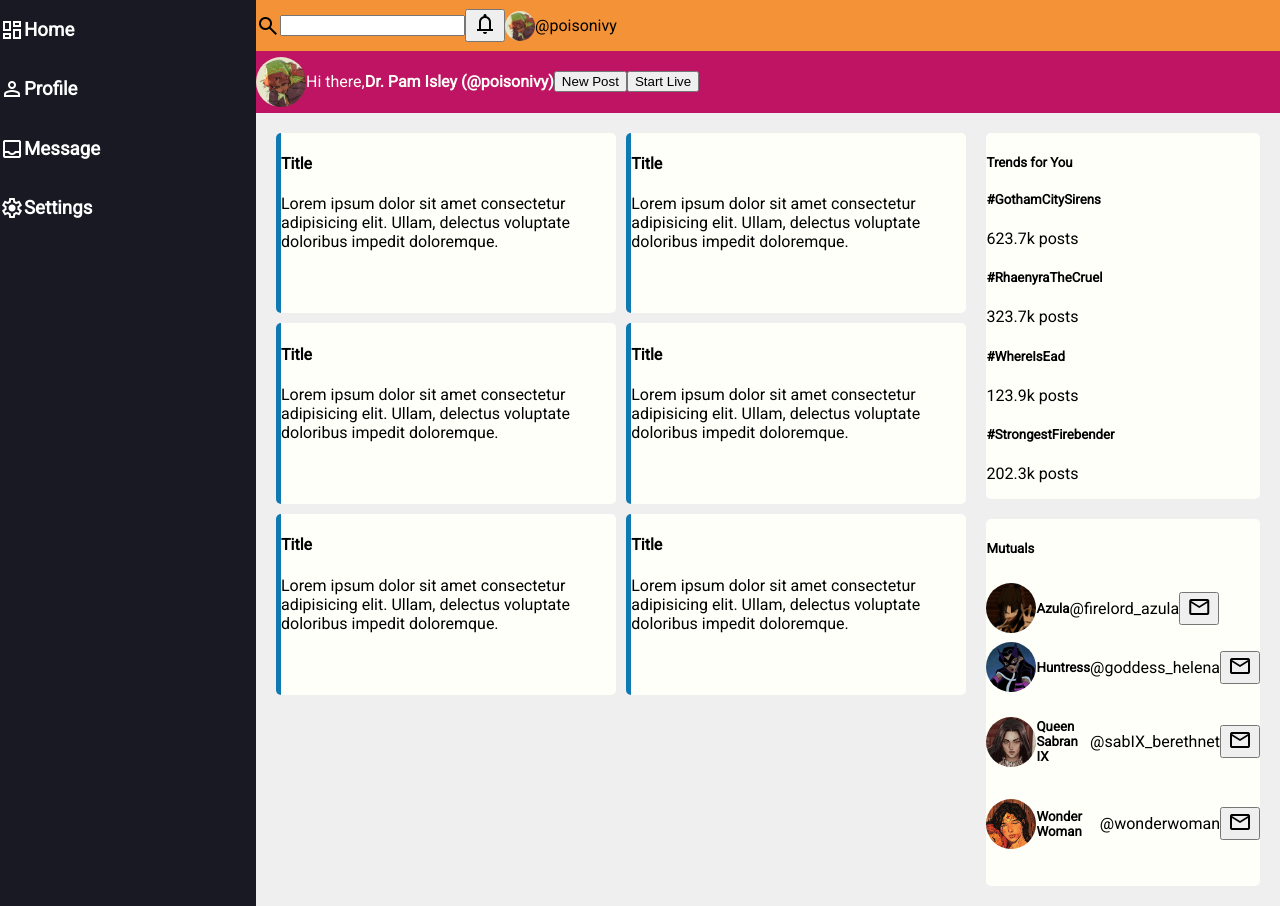
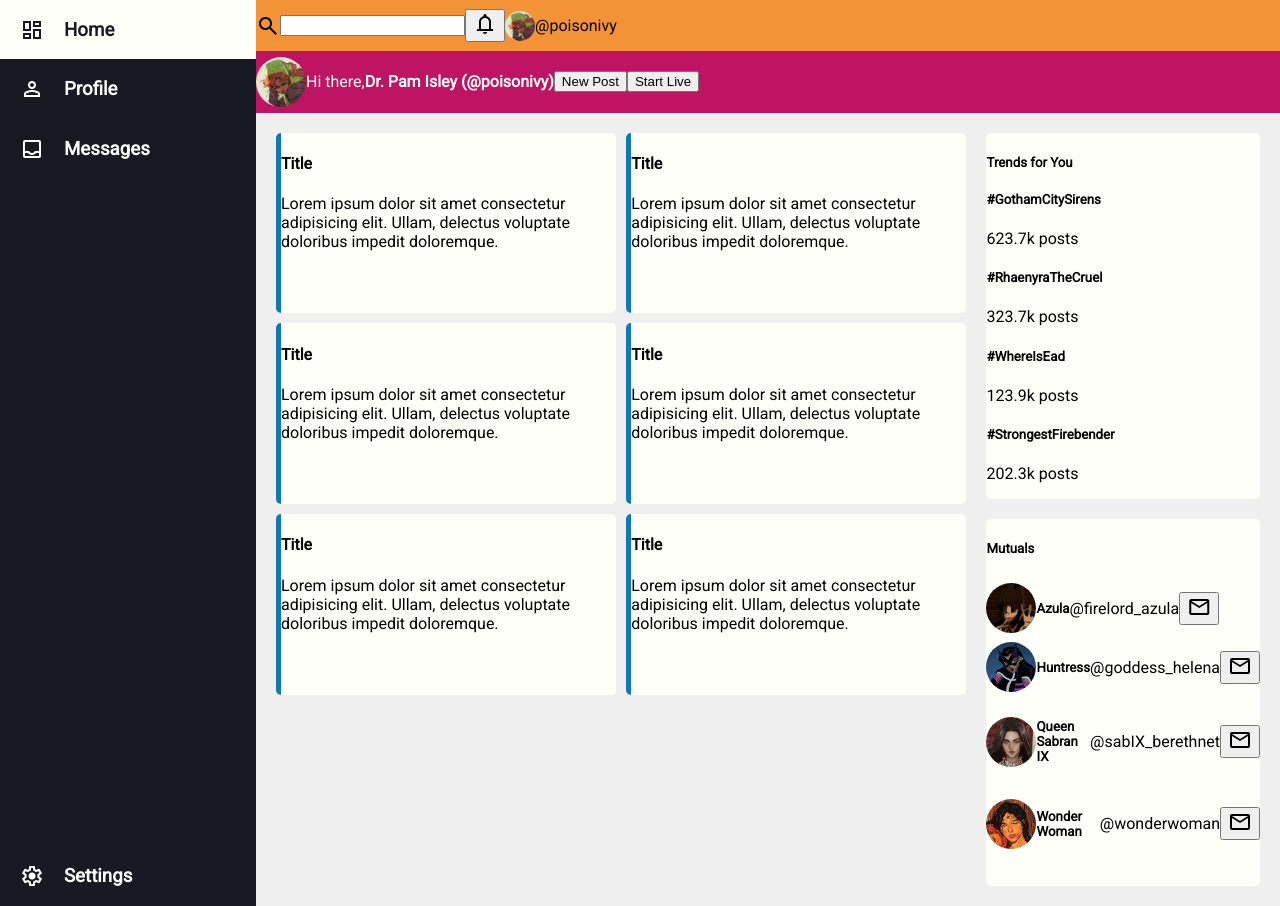
Before and after one commit to mmadiee/odin-admin-dashboard, a plain HTML site: page index.html in a window 1280 px wide. Drawn offline with nearby package versions, Linux system fonts and the light colour scheme.

Commit message:
Fixed Padding and Hover for Sidebar

```diff
--- a/index.html
+++ b/index.html
@@ -23,7 +23,7 @@
         </div>
         <div class="sidebar-item">
           <span class="material-symbols-outlined"> inbox </span>
-          <h3>Message</h3>
+          <h3>Messages</h3>
         </div>
         <div class="sidebar-item">
           <span class="material-symbols-outlined"> settings </span>
--- a/styles.css
+++ b/styles.css
@@ -26,7 +26,24 @@ img {
     background-color: var(--raisin-black);
     color: white;
     grid-area: 1 / 1 / 4 / 1;
+    display: flex;
+    flex-direction: column;
 }
+
+.sidebar-item span , .sidebar-item h3 {
+    margin-left: 20px;
+}
+
+.sidebar-item:hover{
+    background-color: var(--white);
+    color: var(--raisin-black);
+    transition: 0.5s;
+    cursor: pointer;
+}
+
+.sidebar-item:last-child {
+    margin-top: auto;
+  }
 
 .search {
     background-color: var(--carrot-orange);
```
